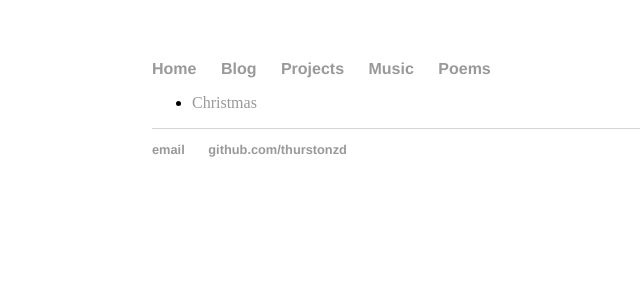
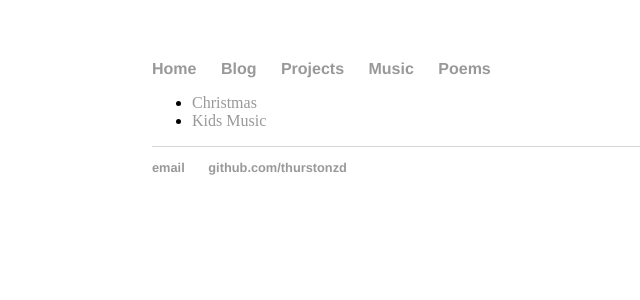
Before and after one commit to thurstonzd/thurstonzd.github.io, a Jekyll site: the page built from music/index.md, in a window 1280 px wide. Shown: the top 300 px of the page, without its empty margins (40-680 px from the left). Built offline with Jekyll 4.4.1, drawn with Linux system fonts in a browser that asks for light colours; our own code applies the rules of GitHub Pages for plain Markdown files.

Commit message:
add link to kids music

```diff
--- a/music/index.md
+++ b/music/index.md
@@ -1 +1,2 @@
  - [Christmas](xmas)
+ - [Kids Music](kids)
```
